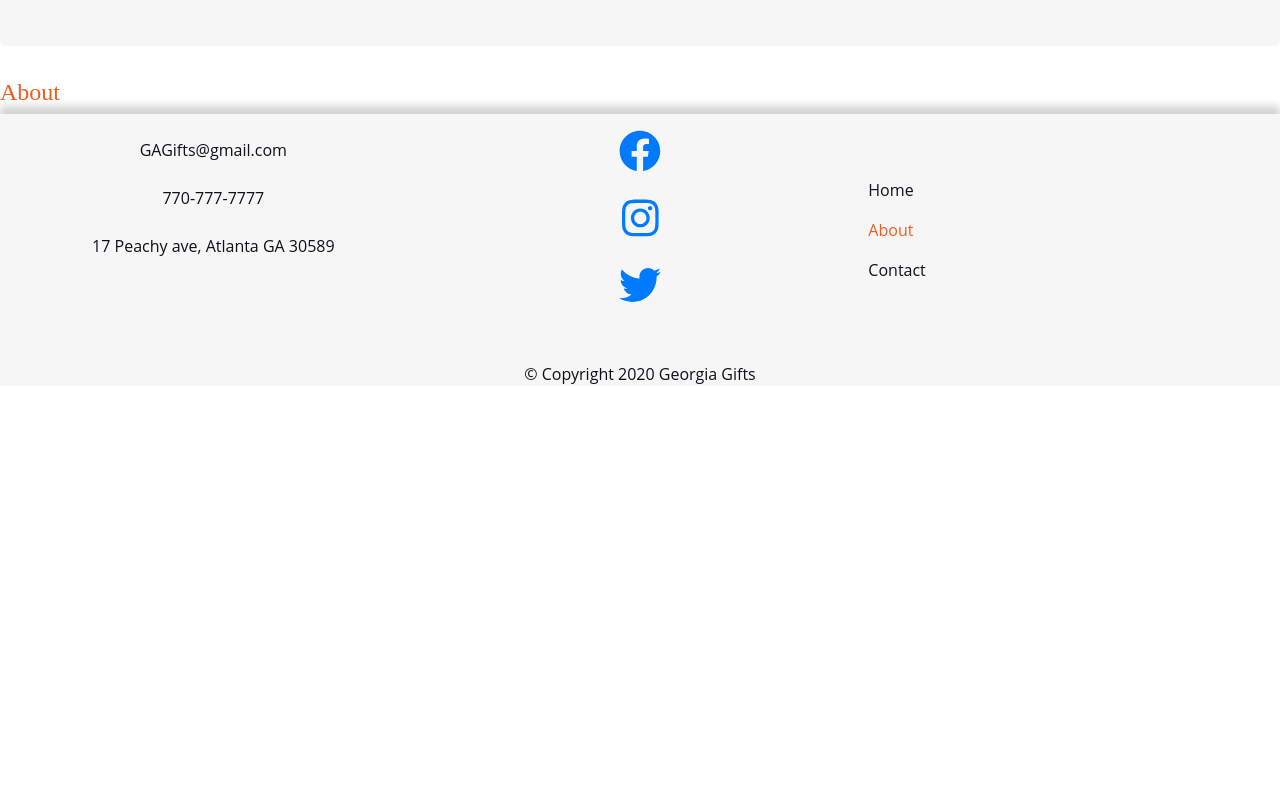
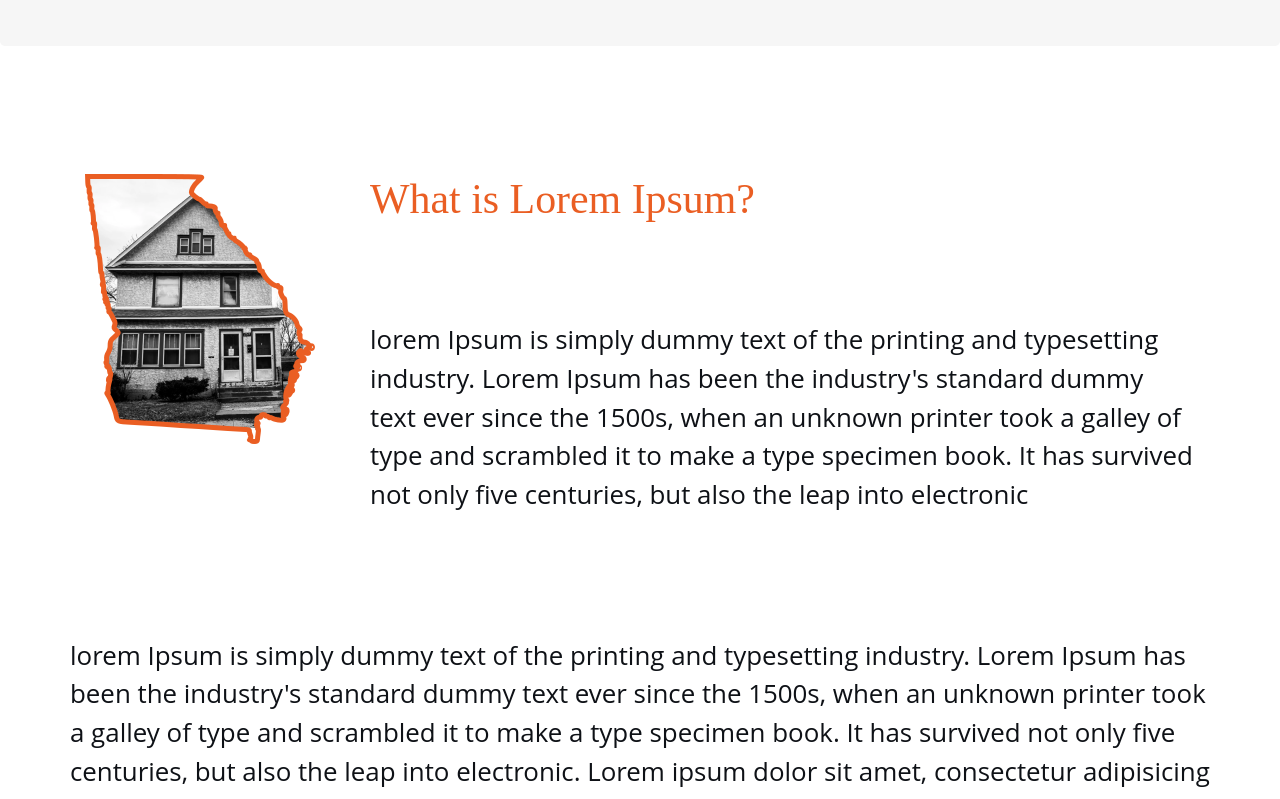
Before and after one commit to transformerjnm/Georgia-Gifts-React, a React (Create React App) app: page /about in a window 1280 px wide. Shown: the part 520-1319 px from the top of the page. Before the commit the page ends 906 px from the top, so only its background shows below. Built offline with nearby package versions, Linux system fonts and the light colour scheme.

Commit message:
added about page content

```diff
--- a/src/components/about/About.js
+++ b/src/components/about/About.js
@@ -1,8 +1,30 @@
 import React from 'react';
+import { Row, Col, Container } from 'reactstrap';
 
 const About = () => {
  return(
-     <h4>About</h4>
+    <main className="pb-5">
+        <Container>
+            <section>
+                <Row>
+                    <Col sm="3">
+                        <img className="my-5 py-5 img-fluid" src={ process.env.PUBLIC_URL + "/assets/images/house.png"} alt=" Original location of Georgia Gifts." />
+                    </Col>
+                    <Col sm="9">
+                        <h2 className="my-5 py-5" >What is Lorem Ipsum?</h2>
+                        <p>
+                            lorem Ipsum is simply dummy text of the printing and typesetting industry. Lorem Ipsum has been the industry's standard dummy text ever since the 1500s, when an unknown printer took a galley of type and scrambled it to make a type specimen book. It has survived not only five centuries, but also the leap into electronic
+                        </p>
+                    </Col>
+                </Row>
+                <Row>
+                    <p className="my-5 py-5">
+                        lorem Ipsum is simply dummy text of the printing and typesetting industry. Lorem Ipsum has been the industry's standard dummy text ever since the 1500s, when an unknown printer took a galley of type and scrambled it to make a type specimen book. It has survived not only five centuries, but also the leap into electronic. Lorem ipsum dolor sit amet, consectetur adipisicing elit. Doloribus et voluptatibus, animi atque voluptatem temporibus ipsum aliquid pariatur porro quaerat tempora neque cumque veniam labore mollitia in sit molestiae magnam!
+                    </p>
+                </Row>
+            </section>
+        </Container>
+    </main>
  );
 };
 
```
